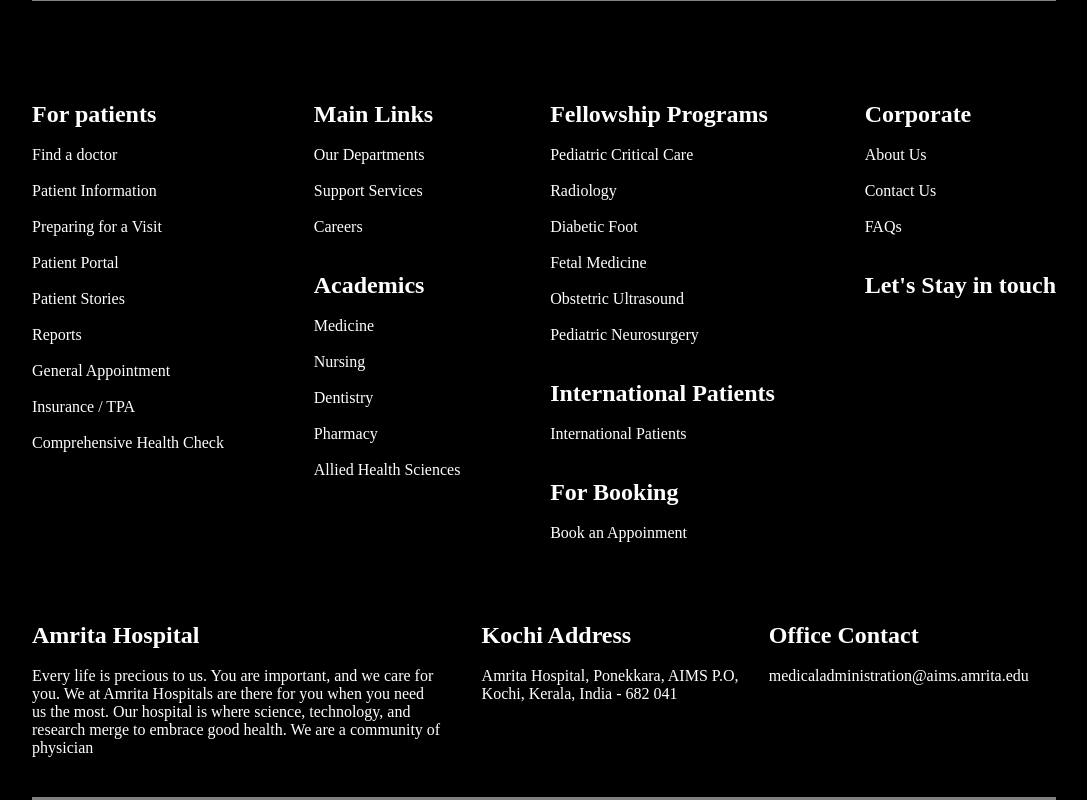
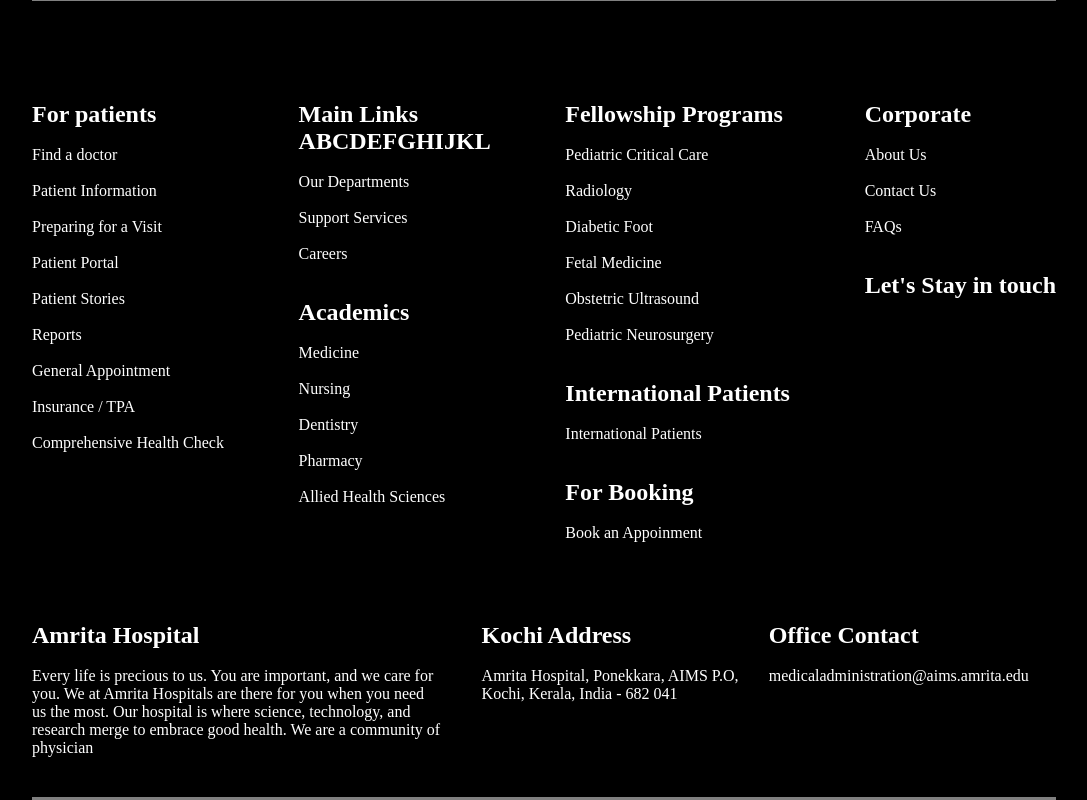
Before and after one commit to Parmeet-19/First-self-made-repo, a plain HTML site: page Finddoctor.html in a window 1280 px wide. Shown: the part 2995-3795 px from the top of the page, without its empty margins (96-1183 px from the left). Drawn offline with Linux system fonts and the light colour scheme.

Commit message:
H2 Changed

```diff
--- a/Finddoctor.html
+++ b/Finddoctor.html
@@ -256,6 +256,7 @@
 </div>
 <div>
     <h2> Main Links </h2>
+    <h2> ABCDEFGHIJKL</h2>
 <br>
 <p>Our Departments </p>
 <br>
```
